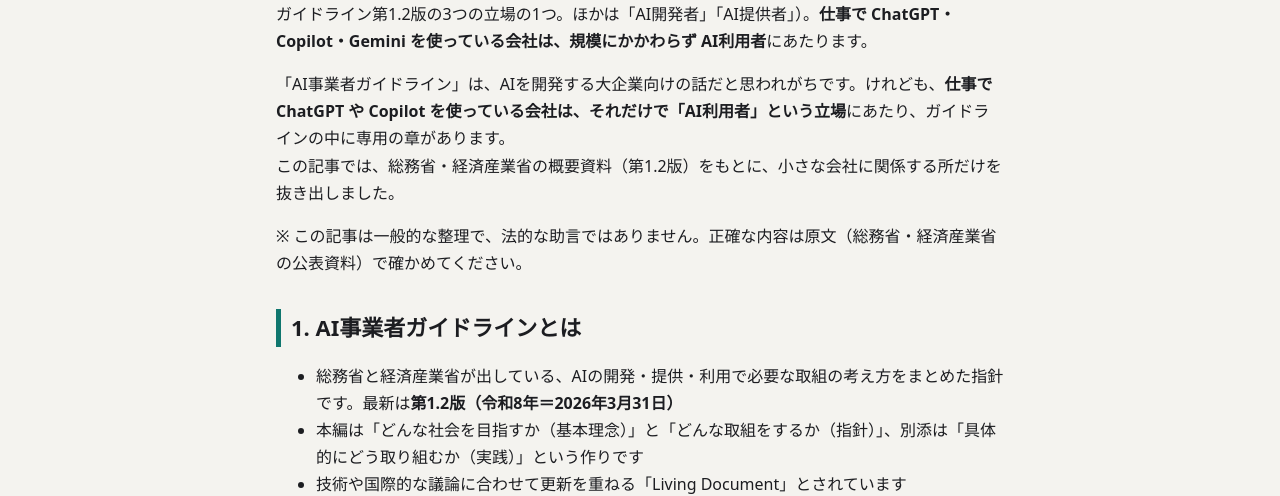
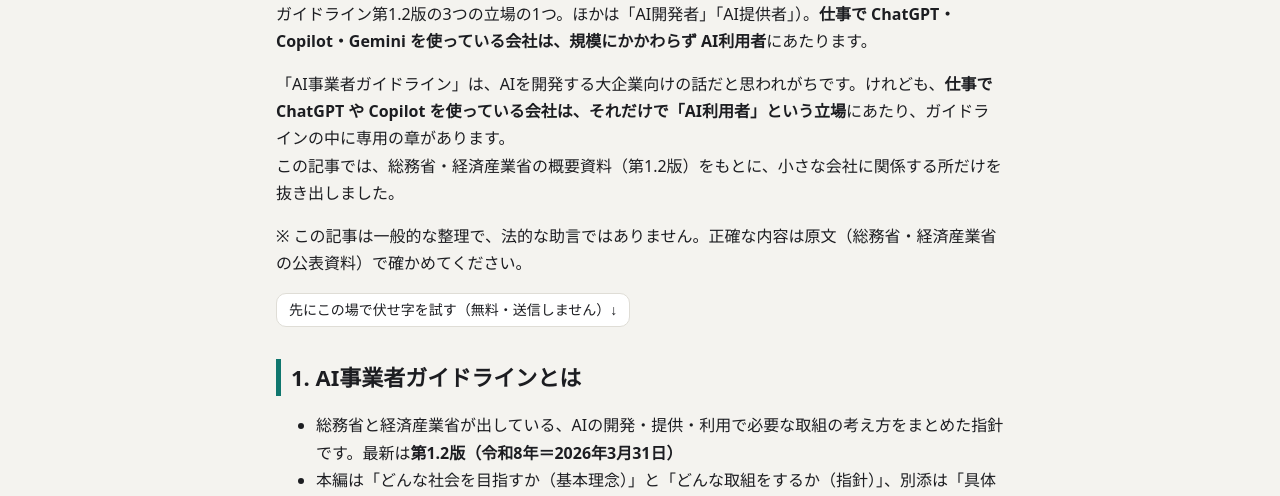
Before and after one commit to micoficial/ai-fuseji, a plain HTML site: page articles/ai-jigyosha-guideline.html in a window 1280 px wide. Shown: the part 268-764 px from the top of the page. Drawn offline with Linux system fonts and the light colour scheme.

Commit message:
記事9本：冒頭に体験欄（#try）へ飛ぶボタン（体験欄が記事の8割の位置にあったため）

```diff
--- a/articles/ai-jigyosha-guideline.html
+++ b/articles/ai-jigyosha-guideline.html
@@ -16,6 +16,7 @@
 <p class="lead"><b>AI利用者とは</b>：<b>事業活動において、AIシステムやAIサービスを利用する事業者</b>のことです（AI事業者ガイドライン第1.2版の3つの立場の1つ。ほかは「AI開発者」「AI提供者」）。<b>仕事で ChatGPT・Copilot・Gemini を使っている会社は、規模にかかわらず AI利用者</b>にあたります。</p>
 <p>「AI事業者ガイドライン」は、AIを開発する大企業向けの話だと思われがちです。けれども、<b>仕事で ChatGPT や Copilot を使っている会社は、それだけで「AI利用者」という立場</b>にあたり、ガイドラインの中に専用の章があります。<br>この記事では、総務省・経済産業省の概要資料（第1.2版）をもとに、小さな会社に関係する所だけを抜き出しました。</p>
 <p>※ この記事は一般的な整理で、法的な助言ではありません。正確な内容は原文（総務省・経済産業省の公表資料）で確かめてください。</p>
+<p><a class="btn small" href="#try">先にこの場で伏せ字を試す（無料・送信しません）↓</a></p>
 <h2>1. AI事業者ガイドラインとは</h2>
 <ul>
 <li>総務省と経済産業省が出している、AIの開発・提供・利用で必要な取組の考え方をまとめた指針です。最新は<b>第1.2版（令和8年＝2026年3月31日）</b></li>
```
Also changed, not shown: articles/ai-nyuryoku-shimatta.html (+1 -0 lines), articles/chatgpt-kaisha-bareru.html (+1 -0 lines), articles/chatgpt-rireki-sakujo.html (+1 -0 lines), articles/claude-kojin-joho.html (+1 -0 lines), articles/copilot-kojin-joho.html (+1 -0 lines), articles/gemini-kojin-joho.html (+1 -0 lines), articles/kyuyo-meisai-ai.html (+1 -0 lines), articles/masking-howto.html (+1 -0 lines).
